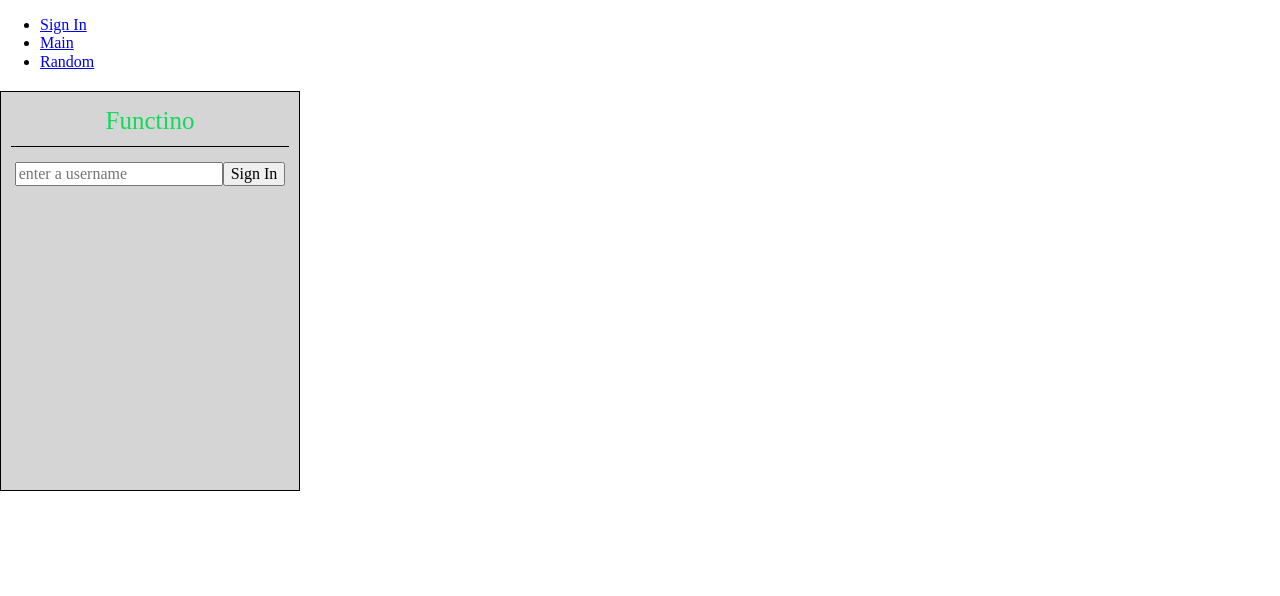
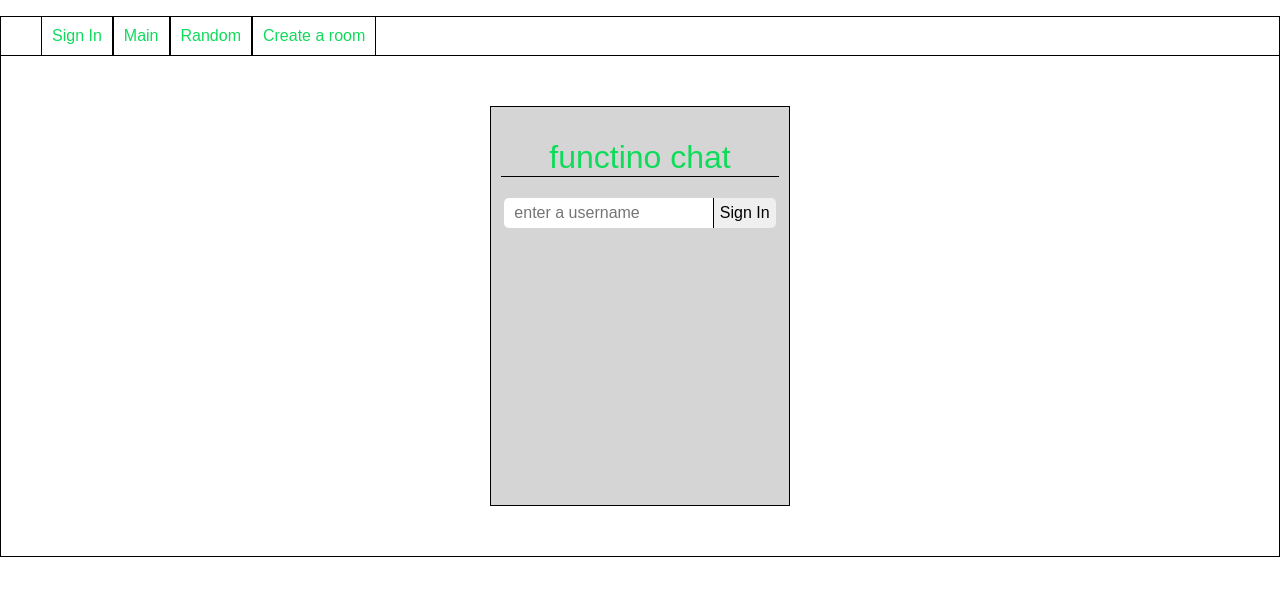
Before and after one commit to vreal27/functino, a React (Create React App) app in the folder client/: page / in a window 1280 px wide. Shown: the top 596 px of the page. Built offline with nearby package versions, Linux system fonts and the light colour scheme; no server answers.

Commit message:
channels created

```diff
--- a/client/src/actions/chat.js
+++ b/client/src/actions/chat.js
@@ -4,9 +4,9 @@ import io from 'socket.io-client'
 
 axios.defaults.baseURL = '/api'
 
-// const socket = io.connect('http://localhost:3001')
+const socket = io.connect('http://localhost:3001')
 
-const socket = io.connect('http://192.168.0.83:3001')
+// const socket = io.connect('http://192.168.0.123:3001')
 
 
 export function addMessage(message) {
@@ -32,9 +32,23 @@ export function createUsername(username) {
   return promise
 }
 
+
+export function addRoom(room) {
+  socket.emit('new room', {
+    room: room
+  })
+}
+
 socket.on('new message', (message) => {
   store.dispatch({
     type: 'ADD_MESSAGE',
     message: message
   })
 })
+
+socket.on('channel list', (rooms) => {
+  store.dispatch({
+    type: 'CHANNEL_LIST',
+    rooms: rooms
+  })
+})
--- a/client/src/components/App.js
+++ b/client/src/components/App.js
@@ -1,10 +1,12 @@
 import React, { Component } from 'react'
 import { Provider } from 'react-redux'
 import { BrowserRouter as Router, Route, Link } from 'react-router-dom'
+import '../styles/chat.css'
 import store from '../store'
 
 import Signin from './Signin'
 import Chat from './chat'
+import Roomlist from './Roomlist'
 
 class App extends Component {
 
@@ -13,12 +15,16 @@ class App extends Component {
       <Provider store={store}>
         <Router>
           <div>
-            <ul>
+
+            <ul className = "navlinks">
+
               <li><Link to="/">Sign In</Link></li>
               <li><Link to="/main">Main</Link></li>
               <li><Link to="/random">Random</Link></li>
+              <li> <Link to="/createRoom">Create a room</Link></li>
             </ul>
             <Route exact path="/" component={Signin}/>
+            <Route path="/createRoom" component={Roomlist}/>
             <Route path="/:roomname"  component={Chat} />
           </div>
         </Router>
--- /dev/null
+++ b/client/src/components/Roomlist.js
@@ -0,0 +1,54 @@
+import React, { Component} from 'react'
+import { connect } from 'react-redux'
+import { addRoom } from '../actions/chat.js'
+import { Link } from 'react-router-dom'
+import "../styles/Roomlist.css"
+
+
+class RoomList extends Component {
+    state = {
+        room: ''
+    }
+
+    handleSubmit= e => {
+        e.preventDefault()
+        addRoom(this.state.room)
+        this.setState({
+            room:''
+          })
+    }
+
+    handleChange = e => {
+        this.setState({
+          [e.target.name]: e.target.value
+        })
+      }
+
+    render() {
+        return (
+            <div id="listcontainer">
+                <h1>[ New Channels ]</h1>
+                <ul className="newroomlist">
+                    {this.props.rooms.map((r, i) => {
+                        console.log(r)
+                        return <li key={"room" + i}><Link to={"/" + r.room}>{r.room}</Link></li>
+                    })}
+                </ul>
+                <form className="roombox" onSubmit={this.handleSubmit}>
+                    <input type="text" name="room" value={this.state.room} onChange={this.handleChange} autoComplete="off"/>
+                    <button type="submit">submit</button>
+                </form>
+
+            </div>
+        )
+    }
+}
+
+
+function MapStateToProps(appState){
+    return {
+        rooms: appState.chatReducer.rooms
+    }
+}
+
+export default connect(MapStateToProps)(RoomList)
--- a/client/src/components/Signin.js
+++ b/client/src/components/Signin.js
@@ -1,5 +1,7 @@
 import React, { Component } from 'react'
 import { createUsername } from '../actions/chat.js'
+import '../styles/Signin.css'
+
 
 
 class Signin extends Component {
@@ -22,12 +24,14 @@ class Signin extends Component {
     render() {
         return (
 
-        <div id="test">
-            <h1>Functino</h1>
-            <form autoComplete="off" onSubmit={this.handleSubmit}>
-            <input type="text" name="username" value={this.state.username} onChange={this.handleChange} placeholder="enter a username"/>
-            <button type="submit">Sign In</button>
+        <div id="signin">
+            <div id="signbox">
+                <h1>functino chat</h1>
+                <form autoComplete="off" onSubmit={this.handleSubmit}>
+                <input type="text" name="username" value={this.state.username} onChange={this.handleChange} placeholder="enter a username"/>
+                <button type="submit">Sign In</button>
             </form>
+            </div>
         </div>
 
         )
--- a/client/src/components/chat.js
+++ b/client/src/components/chat.js
@@ -25,6 +25,9 @@ class Home extends Component {
     addMessage({
       message: this.state.message,
       roomname: this.props.match.params.roomname
+    })
+    this.setState({
+      message:''
     })
 
   }
--- a/client/src/reducers/chatReducer.js
+++ b/client/src/reducers/chatReducer.js
@@ -1,6 +1,7 @@
 const initialState = {
   messages: [],
-  username: ''
+  username: '',
+  rooms: []
 }
 
 export default function (state = initialState, action) {
@@ -10,7 +11,9 @@ export default function (state = initialState, action) {
       return {...state, username: action.username}
     case 'ADD_MESSAGE':
       return {...state, messages:[action.message,...state.messages]}
-      default:
+    case 'CHANNEL_LIST':
+      return {...state, rooms: action.rooms}
+    default:
       return state
   }
 }
--- /dev/null
+++ b/client/src/styles/Roomlist.css
@@ -0,0 +1,42 @@
+#listcontainer {
+    border-top: solid 1px black;
+    padding-left: 20px;
+}
+
+.newroomlist {
+    margin-left: 10px;
+    list-style: none;
+}
+
+.newroomlist a {
+    text-decoration: none;
+    color: rgb(15, 219, 90);
+}
+
+#listcontainer h1 {
+    font-size: 30px;
+    font-weight: lighter;
+    color: rgb(15, 219, 90);
+    margin-bottom: 10px;
+}
+
+.roombox{
+    margin-bottom: 10px;
+}
+
+input {
+    outline: none;
+    padding-left: 10px;
+    height: 20px;
+    width: 30%;
+    border-radius: 5px;
+
+
+}
+
+button {
+    height: 20px;
+    border-radius: 5px;
+    margin-bottom: 1px;
+    outline: none;
+}
--- /dev/null
+++ b/client/src/styles/Signin.css
@@ -0,0 +1,48 @@
+#signin {
+    margin: auto;
+    display: flex;
+    justify-content: center;
+    border: solid 1px black;
+    padding: 30px;
+}
+
+#signbox {
+    display: flex;
+    flex-direction: column;
+    text-align: center;
+    height: 400px;
+    width: 300px;
+    border: solid 1px black;
+    margin: 20px;
+    padding: 10px;
+    background-color: rgba(213, 213, 213, 0.988);
+
+}
+
+#signbox h1 {
+    color: rgb(15, 219, 90);
+    font-weight: lighter;
+    border-bottom: solid 1px black;
+}
+
+#signbox input {
+    outline: none;
+    padding-left: 10px;
+    height: 30px;
+    width: 75%;
+    border-radius: 5px;
+    border-top-right-radius: 0;
+    border-bottom-right-radius: 0;
+    border: none;
+}
+
+#signbox button {
+    height: 30px;
+    border: none;
+    border-radius: 5px;
+    border-top-left-radius: 0;
+    border-bottom-left-radius: 0;
+    border-left: solid 1px black;
+    margin-bottom: 1px;
+    outline: none;
+}
--- a/client/src/styles/chat.css
+++ b/client/src/styles/chat.css
@@ -1,11 +1,13 @@
-html {box-sizing: border-box}
+html {
+    box-sizing: border-box;
+    font-family: Arial, Helvetica, monospace;
+}
 *, *::before, *::after {box-sizing: inherit}
 
 
 #mainContainer {
     height: 500px;
     border: solid 1px black;
-    font-family: Arial, Helvetica, sans-serif;
     font-weight: lighter;
     font-size: 20px;
     display: flex;
@@ -63,26 +65,6 @@ html {box-sizing: border-box}
     background-color: rgba(213, 213, 213, 0.988);
 }
 
-#test {
-    color: rgb(15, 219, 90);
-    background-color:  rgba(213, 213, 213, 0.988);
-    align-self: center;
-    margin-top: 20px;
-    text-align: center;
-    height: 400px;
-    width: 300px;
-    border: solid 1px black;
-}
-
-#test h1 {
-    font-size: 25px;
-    font-weight: lighter;
-    border-bottom: solid 1px black;
-    margin: 15px 10px;
-    padding-bottom: 10px;
-
-}
-
 
 
 
@@ -102,3 +84,24 @@ html {box-sizing: border-box}
     margin-bottom: 1px;
     outline: none;
 }
+
+.navlinks {
+    display: flex;
+    list-style: none;
+    border: solid 1px black;
+    border-bottom: none;
+    margin-bottom: 0;
+}
+
+.navlinks li {
+    margin: 0;
+    padding: 10px;
+    border: solid 1px black;
+    border-top: none;
+    border-bottom: none;
+}
+
+.navlinks a {
+    text-decoration: none;
+    color: rgb(15, 219, 90);
+}
```
Also changed, not shown: 1 other file (tests, documents, lock files or other folders).
